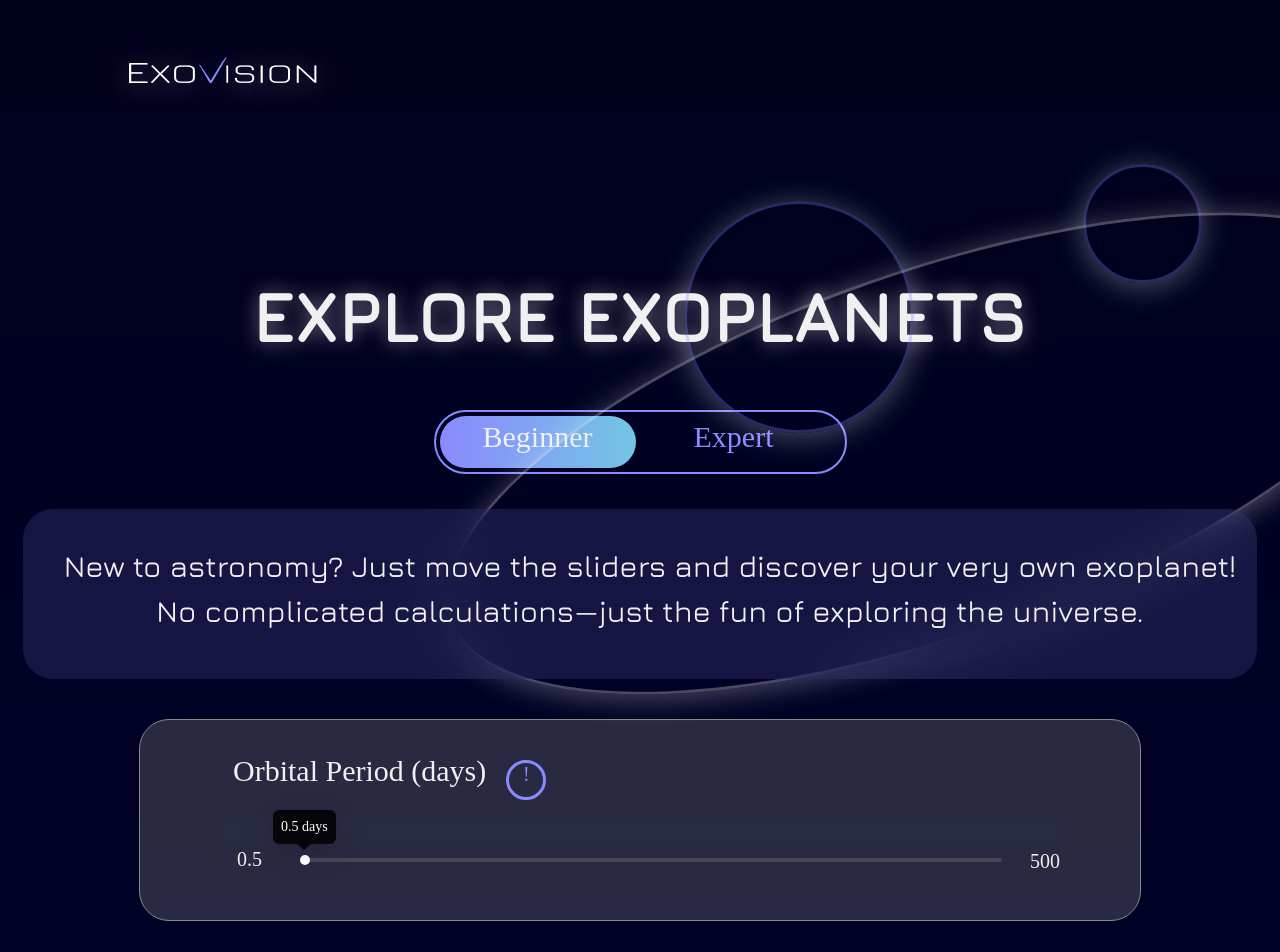
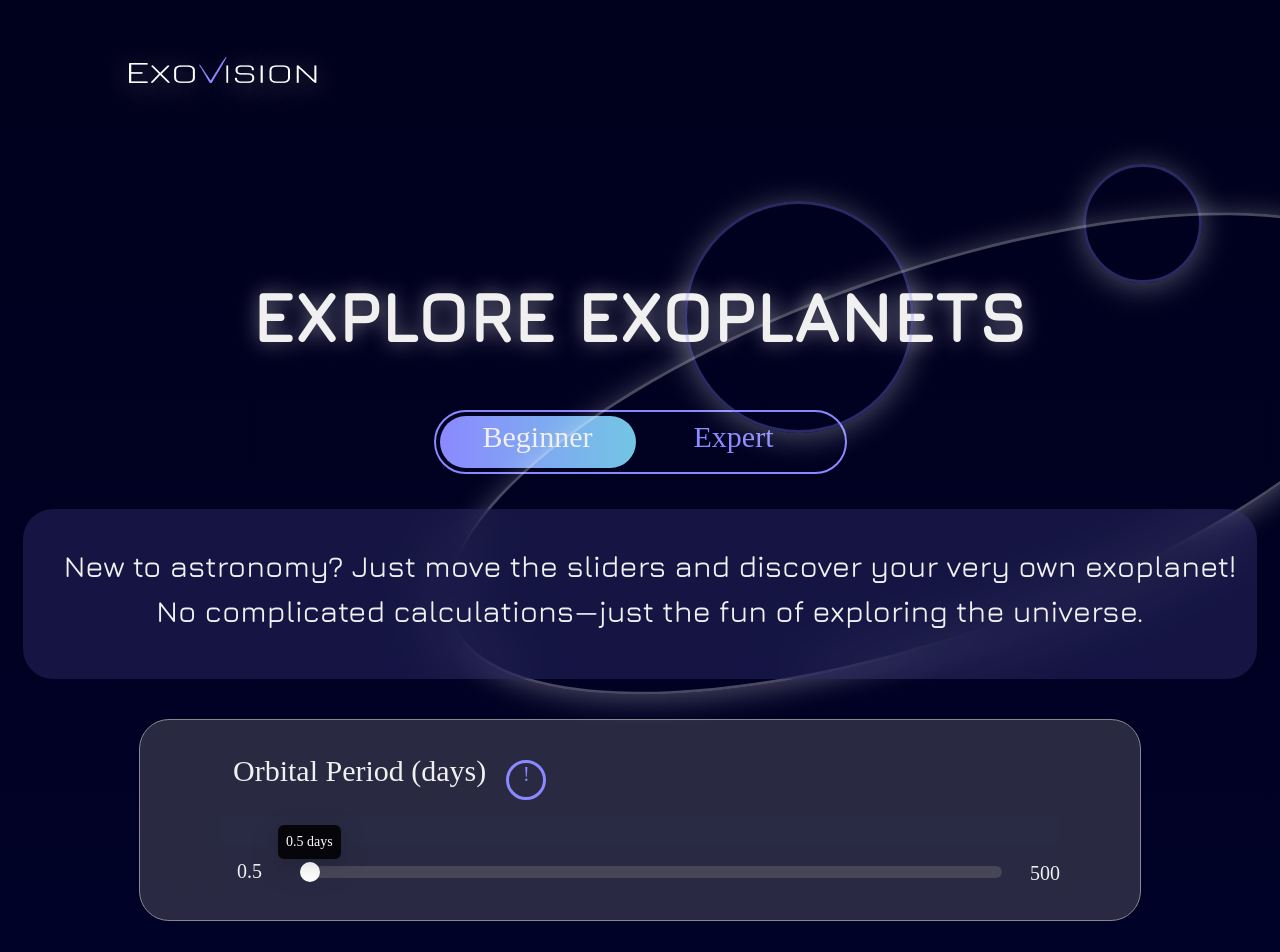
Before and after one commit to Exo-Vision/ExoVision-Frontend, a React (Create React App) app in the folder exovision/: page /begin in a window 1280 px wide. Shown: the top 952 px of the page. Built offline with nearby package versions, Linux system fonts and the light colour scheme; a web font is replaced by a local one.

Commit message:
design: CustomSlider 스타일 수정

```diff
--- a/exovision/src/pages/CustomSlider.jsx
+++ b/exovision/src/pages/CustomSlider.jsx
@@ -17,8 +17,17 @@ export default function CustomSlider({
     return (
         <ConfigProvider
             theme={{
+                components: {
+                    Slider: {
+                        railSize: 12,
+                        handleSize: 20,
+                        handleSizeHover: 25,
+                    }
+                }
+                    ,
                 token: {
                     fontFamily: "Pretendard",
+                    fontsize: 16,
                 }
             }}
         >
@@ -32,11 +41,11 @@ export default function CustomSlider({
                 step={step}
                 styles={{
                     ...styles,
-                    root: { width: 702.8, height: 12.33, borderRadius: 100, paddingRight: 0, marginRight: 0, paddingLeft: 0, marginLeft: -100, marginTop: 50.5 },
-                    track: { background: segmentGradient(0, value/max, gradient) }, // for single-thumb
-                    rail: {background: "rgba(135,135,135,0.3)"},
+                    root: { width: 702.8, paddingRight: 0, marginRight: 0, paddingLeft: 0, marginLeft: -100, marginTop: 50.5 },
+                    track: { background: segmentGradient(0, value/max, gradient), borderRadius:100 }, // for single-thumb
+                    rail: {background: "rgba(135,135,135,0.3)", borderRadius:100},
                 }}
-                tooltip={{ open: true, placement: "bottom", formatter: formatter,  }}
+                tooltip={{ open: true, placement: "bottom", formatter: formatter, arrow: false  }}
 
             />
         </ConfigProvider>
```
